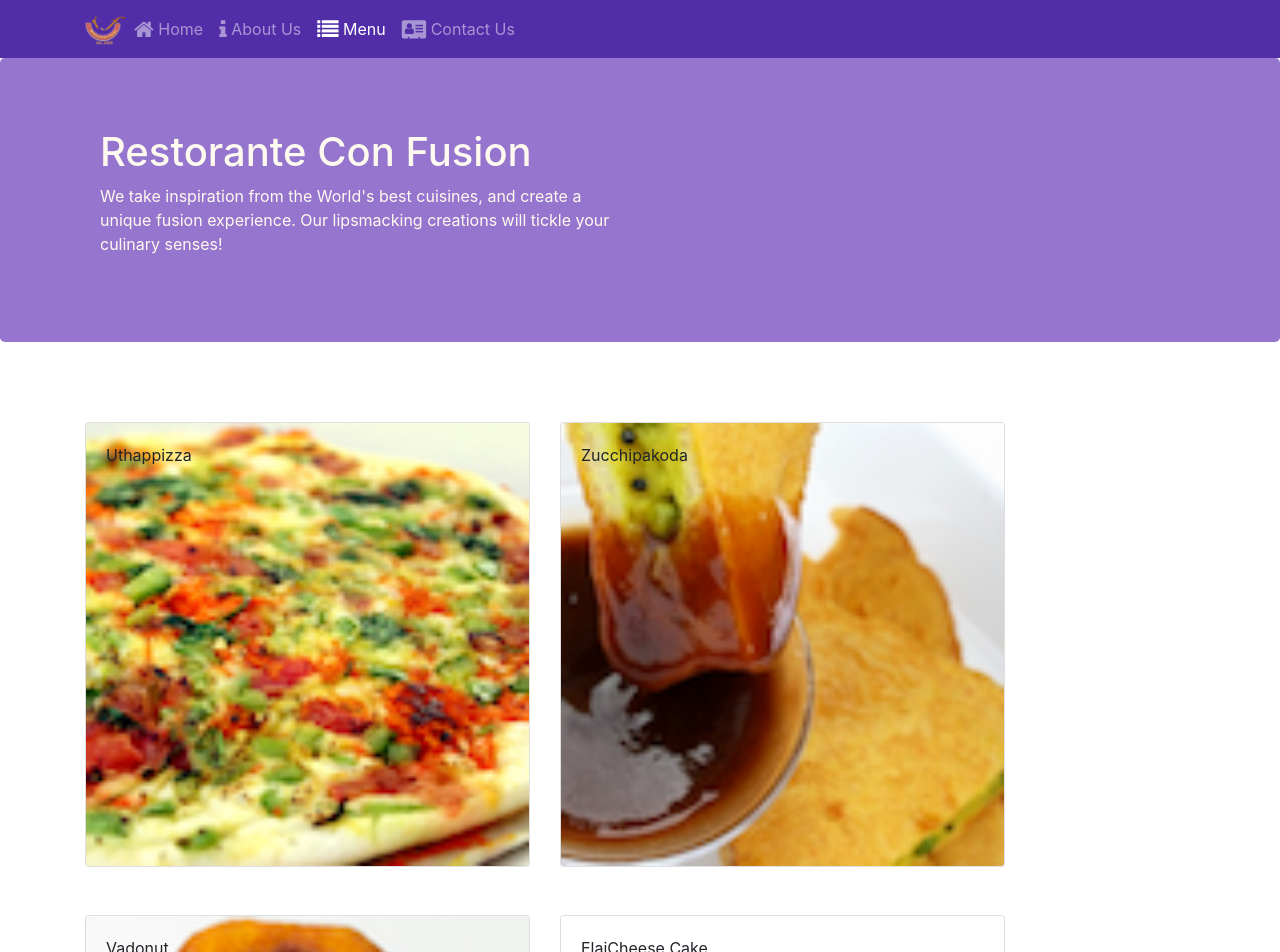
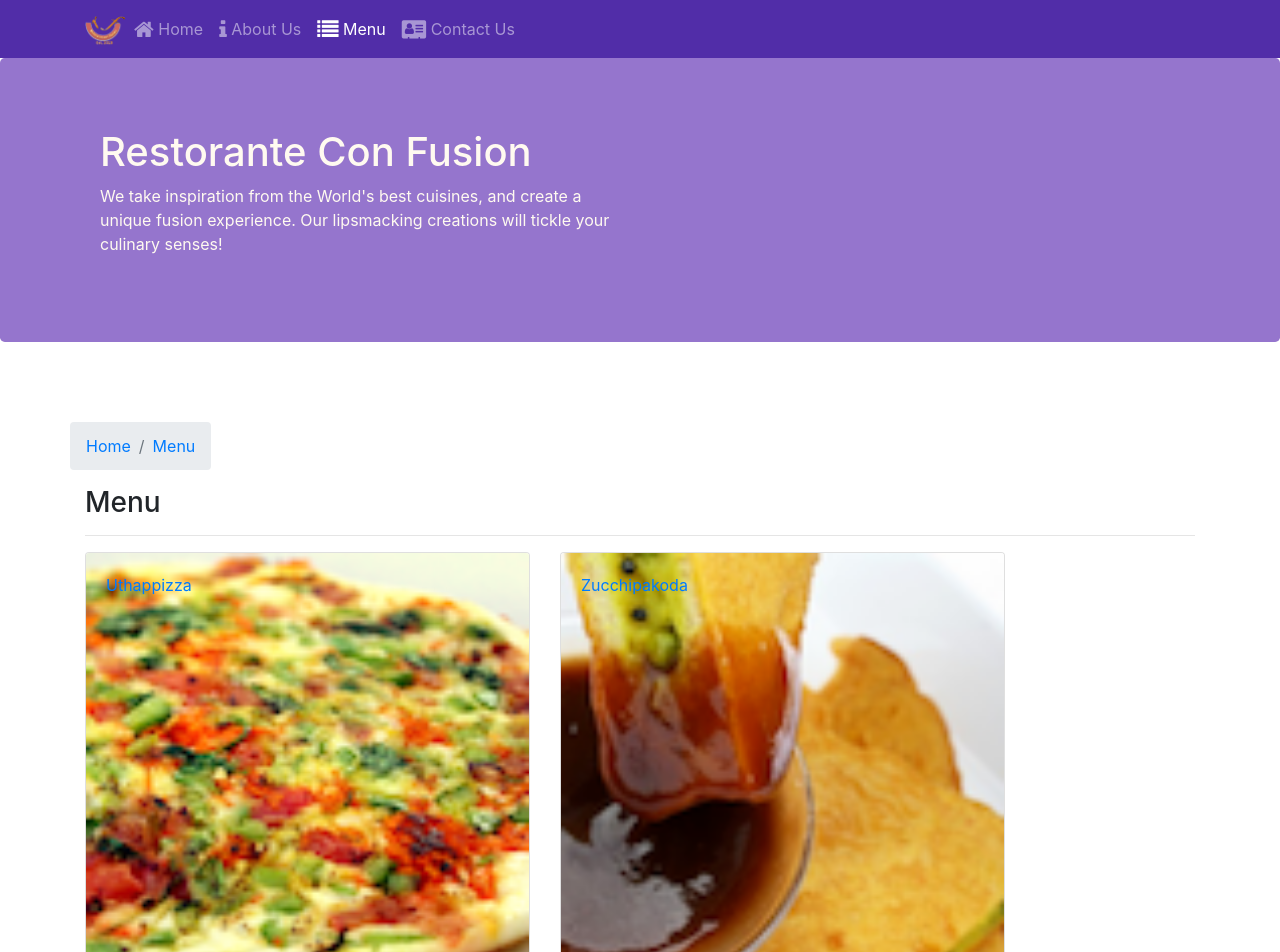
Before and after one commit to NikhilLakhani/restaurant-website1, a React (Create React App) app: page /menu in a window 1280 px wide. Shown: the top 952 px of the page. Built offline with nearby package versions, Linux system fonts and the light colour scheme.

Commit message:
Single page app part 2

```diff
--- a/src/components/ContactComponent.js
+++ b/src/components/ContactComponent.js
@@ -1,22 +1,34 @@
 import React from 'react';
+import { Breadcrumb, BreadcrumbItem } from 'reactstrap';
+import { Link } from 'react-router-dom';
 
 function Contact(props) {
-    return(
+    return (
         <div className="container">
+            <div className="row">
+                <Breadcrumb>
+                    <BreadcrumbItem><Link to='/menu'>Menu</Link></BreadcrumbItem>
+                    <BreadcrumbItem active>{props.d.name}</BreadcrumbItem>
+                </Breadcrumb>
+                <div className="col-12">
+                    <h3>{props.d.name}</h3>
+                    <hr />
+                </div>
+            </div>
             <div className="row row-content">
                 <div className="col-12">
-                <h3>Location Information</h3>
+                    <h3>Location Information</h3>
                 </div>
                 <div className="col-12 col-sm-4 offset-sm-1">
-                        <h5>Our Address</h5>
-                        <address>
+                    <h5>Our Address</h5>
+                    <address>
                         121, Clear Water Bay Road<br />
                         Clear Water Bay, Kowloon<br />
                         HONG KONG<br />
                         <i className="fa fa-phone"></i>: +852 1234 5678<br />
                         <i className="fa fa-fax"></i>: +852 8765 4321<br />
                         <i className="fa fa-envelope"></i>: <a href="mailto:confusion@food.net">confusion@food.net</a>
-                        </address>
+                    </address>
                 </div>
                 <div className="col-12 col-sm-6 offset-sm-1">
                     <h5>Map of our Location</h5>
--- a/src/components/DishdetailComponent.js
+++ b/src/components/DishdetailComponent.js
@@ -1,5 +1,6 @@
 import React from 'react';
-import { Card, CardText, CardImg, CardTitle, CardBody } from 'reactstrap';
+import { Card, CardText, CardImg, CardTitle, CardBody, BreadcrumbItem, Breadcrumb } from 'reactstrap';
+import {Link} from 'react-router-dom';
 
 function RenderDish({ds}) {
     return (
@@ -39,9 +40,19 @@
     if (props.d != null) {
         return (
             <div className='container'>
+                <div className="row">
+                    <Breadcrumb>
+                        <BreadcrumbItem><Link to='/menu'>Menu</Link></BreadcrumbItem>
+                        <BreadcrumbItem active>{props.d.name}</BreadcrumbItem>
+                    </Breadcrumb>
+                    <div className="col-12">
+                        <h3>{props.d.name}</h3>
+                        <hr />
+                    </div>
+                </div>
                 <div className='row'>
                     <RenderDish ds={props.d} />
-                    <RenderComments comments={props.d.comments} />
+                    <RenderComments comments={props.comments} />
                 </div>
             </div>
         )
--- a/src/components/MainComponent.js
+++ b/src/components/MainComponent.js
@@ -9,6 +9,7 @@
 import Menu from "./MenuComponent";
 import Contact from "./ContactComponent";
 import {Switch, Route, Redirect} from 'react-router-dom';
+import DishDetail from "./DishdetailComponent";
 
 class Main extends Component {
     constructor(props) {
@@ -43,13 +44,25 @@
                 />
             );
         }
+
+        const DishWithId=({match})=>{
+            return(
+                <DishDetail
+                    d={this.state.dishes.filter((dish)=> dish.id === parseInt(match.params.dishId,10))[0]}
+                    comments={this.state.comments.filter((comment)=>comment.dishId === parseInt(match.params.dishId,10))}
+
+                />
+            )
+        }
+
         return (
             <div>
                 <Header/>
                 <Switch>
                     <Route path='/home' component={HomePage}/>
+                    <Route exact path='/menu/:dishId' component={DishWithId}/>
                     <Route exact path='/menu' component={() => <Menu dishes={this.state.dishes}/>} />
-                    <Route path='/contactus' component={Contact}/>
+                    <Route exact path='/contactus' component={Contact}/>
                     <Redirect to='/home' />
                 </Switch>
                 {/* <Menu dishes={this.state.dishes} onClick={(dishId) => this.onDishSelect(dishId)} />
--- a/src/components/MenuComponent.js
+++ b/src/components/MenuComponent.js
@@ -1,13 +1,16 @@
 import React from 'react';
-import { Card, CardImg, CardTitle, CardImgOverlay } from 'reactstrap';
+import { Card, CardImg, CardTitle, CardImgOverlay, Breadcrumb, BreadcrumbItem } from 'reactstrap';
+import { Link } from 'react-router-dom';
 
 function RenderMenuItem({ dish, onClick }) {
     return (
-        <Card onClick={() => onClick(dish.id)}>
-            <CardImg width="100%" src={dish.image} alt={dish.name} />
-            <CardImgOverlay>
-                <CardTitle>{dish.name}</CardTitle>
-            </CardImgOverlay>
+        <Card>
+            <Link to={`/menu/${dish.id}`}>
+                <CardImg width="100%" src={dish.image} alt={dish.name} />
+                <CardImgOverlay>
+                    <CardTitle>{dish.name}</CardTitle>
+                </CardImgOverlay>
+            </Link>
         </Card>
     );
 }
@@ -18,13 +21,23 @@
         // console.log(dish);
         return (
             <div key={dish.id} className="col-12 col-md-5 mb-5">
-                <RenderMenuItem dish={dish} onClick={props.onClick} />
+                <RenderMenuItem dish={dish} />
             </div>
         );
     });
     return (
         <div>
             <div className="container">
+                <div className="row">
+                    <Breadcrumb>
+                        <BreadcrumbItem><Link to='/home'>Home</Link></BreadcrumbItem>
+                        <BreadcrumbItem active><Link to='/menu'>Menu</Link></BreadcrumbItem>
+                    </Breadcrumb>
+                    <div className="col-12">
+                        <h3>Menu</h3>
+                        <hr />
+                    </div>
+                </div>
                 <div className="row">
                     {menu}
                 </div>
```
